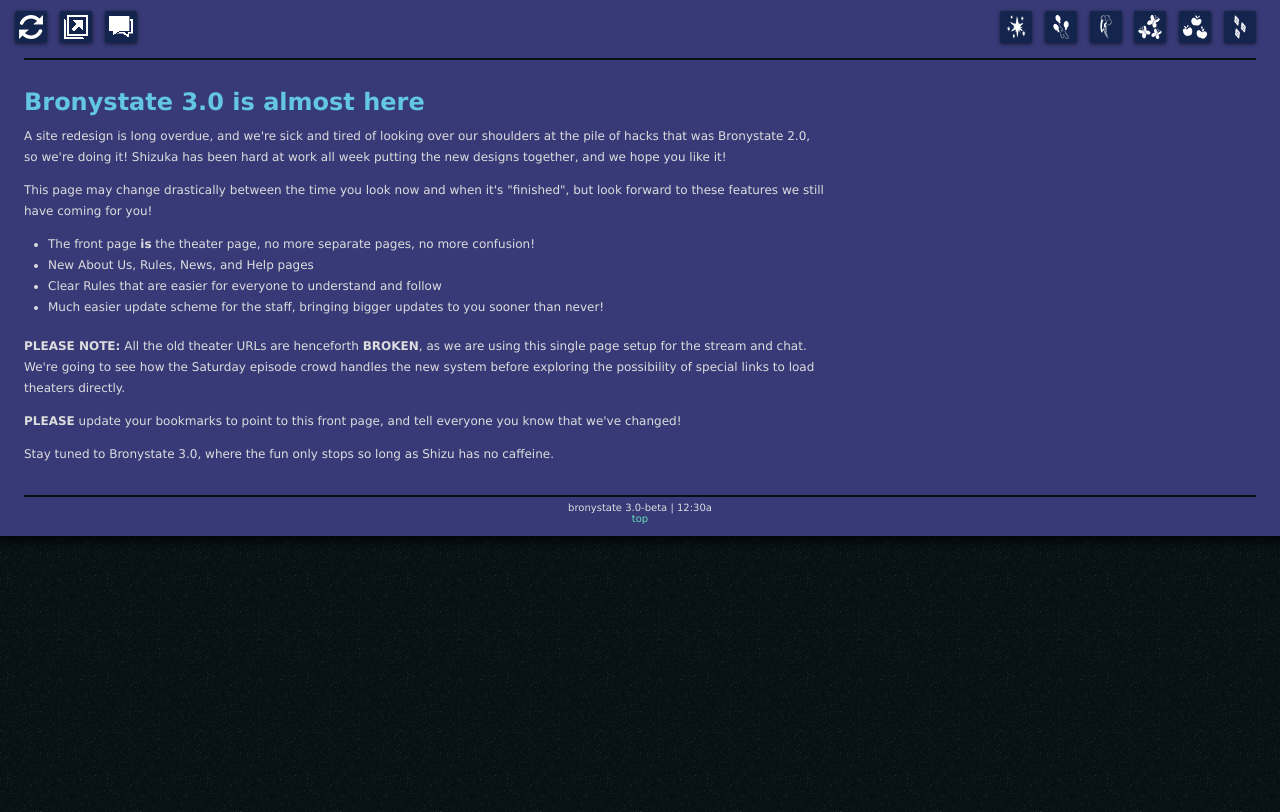
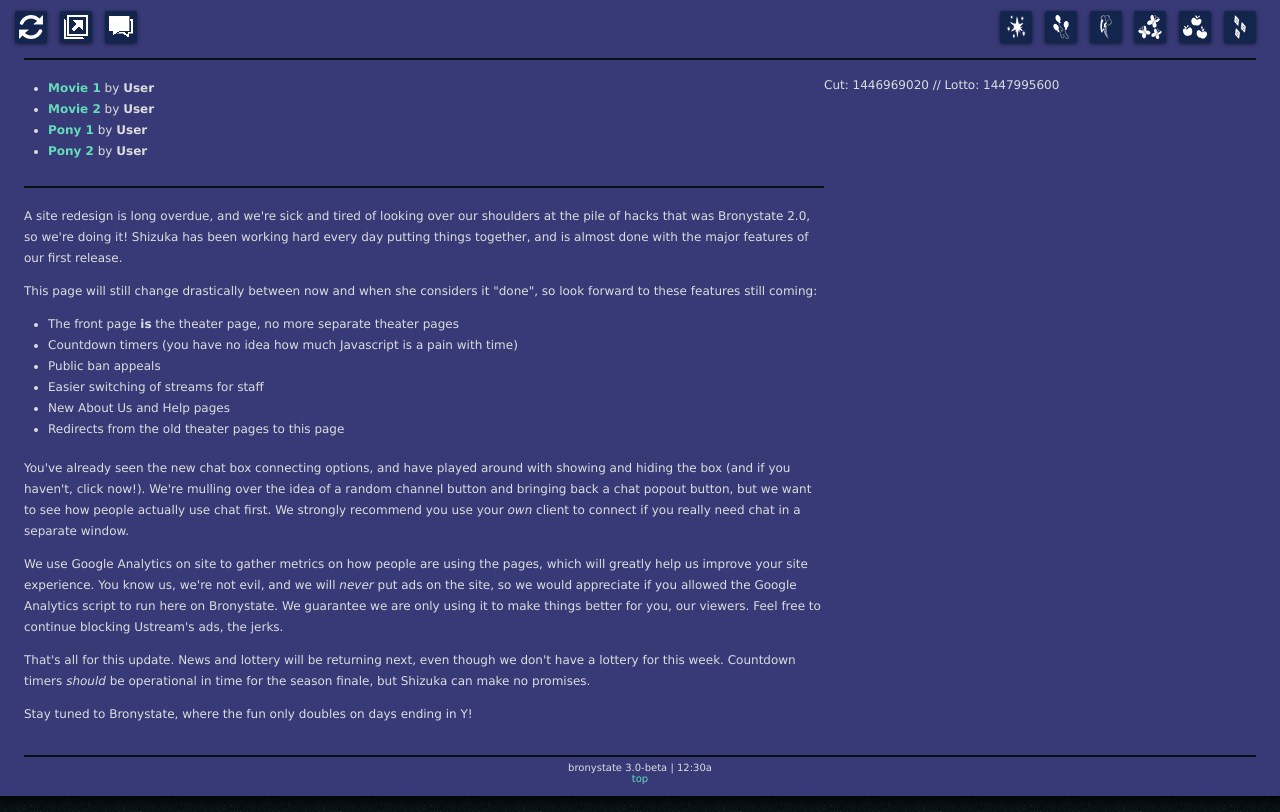
Before and after one commit to Bronystate/brstv3, a Jekyll site: the page built from index.md, in a window 1280 px wide. Shown: the part 557-1369 px from the top of the page. Built offline with Jekyll 4.4.1, drawn with Linux system fonts in a browser that asks for light colours; nearby versions of some CDN libraries.

Commit message:
added initial news and lottery to frontpage
lottery will show only if it's newer than two weeks ago

```diff
--- a/_includes/zone_news.html
+++ b/_includes/zone_news.html
@@ -1,23 +1,28 @@
+{% capture cutoffDate %}{{ 'now' | date: '%s' | minus: 1209600 }}{% endcapture %}
+{% for lotto in site.tags.lottery limit:1 %}
+  {% capture lottoDate %}{{ lotto.date | date: '%s' }}{% endcapture %}
+  {% if lottoDate > cutoffDate %}
+    {% assign latestlotto = lotto %}
+  {% endif %}
+{% endfor %}
+{% for post in site.posts %}
+  {% unless post.tags contains "lottery" %}
+    {% assign latestnews = post %}
+    {% break %}
+  {% endunless %}
+{% endfor %}
 <section id="zone_news">
+  Cut: {{ cutoffDate }} // Lotto: {{ lottoDate }}
   <div class="article-wrap">
-    <article>
-      <h1>Bronystate 3.0 is almost here</h1>
-      <p>A site redesign is long overdue, and we're sick and tired of looking over our shoulders at the pile of hacks that was Bronystate
-      2.0, so we're doing it! Shizuka has been hard at work all week putting the new designs together, and we hope you like it!</p>
-      <p>This page may change drastically between the time you look now and when it's "finished", but look forward to these features we
-      still have coming for you!</p>
-      <ul>
-        <li>The front page <strong>is</strong> the theater page, no more separate pages, no more confusion!</li>
-        <li>New About Us, Rules, News, and Help pages</li>
-        <li>Clear Rules that are easier for everyone to understand and follow</li>
-        <li>Much easier update scheme for the staff, bringing bigger updates to you sooner than never!</li>
-      </ul>
-      <p><strong>PLEASE NOTE:</strong> All the old theater URLs are henceforth <strong>BROKEN</strong>, as we are using this single page
-      setup for the stream and chat. We're going to see how the Saturday episode crowd handles the new system before exploring the
-      possibility of special links to load theaters directly.</p>
-      <p><strong>PLEASE</strong> update your bookmarks to point to this front page, and tell everyone you know that we've changed!</p>
-      <p>Stay tuned to Bronystate 3.0, where the fun only stops so long as Shizu has no caffeine.</p>
+    {% if latestlotto %}
+    <article class="recentlottery">
+      {{ latestlotto.content }}
+    </article>
+    <hr>
+    {% endif %}
+    <article class="recentnews">
+      {{ latestnews.content }}
     </article>
   </div>
-
+  <!-- % include zone_sidebar.html % -->
 </section>
```
Also changed, not shown: _posts/2015-11-20-lottery.md (added, +16 -0 lines), _posts/2015-11-22-almost.md (added, +41 -0 lines).
